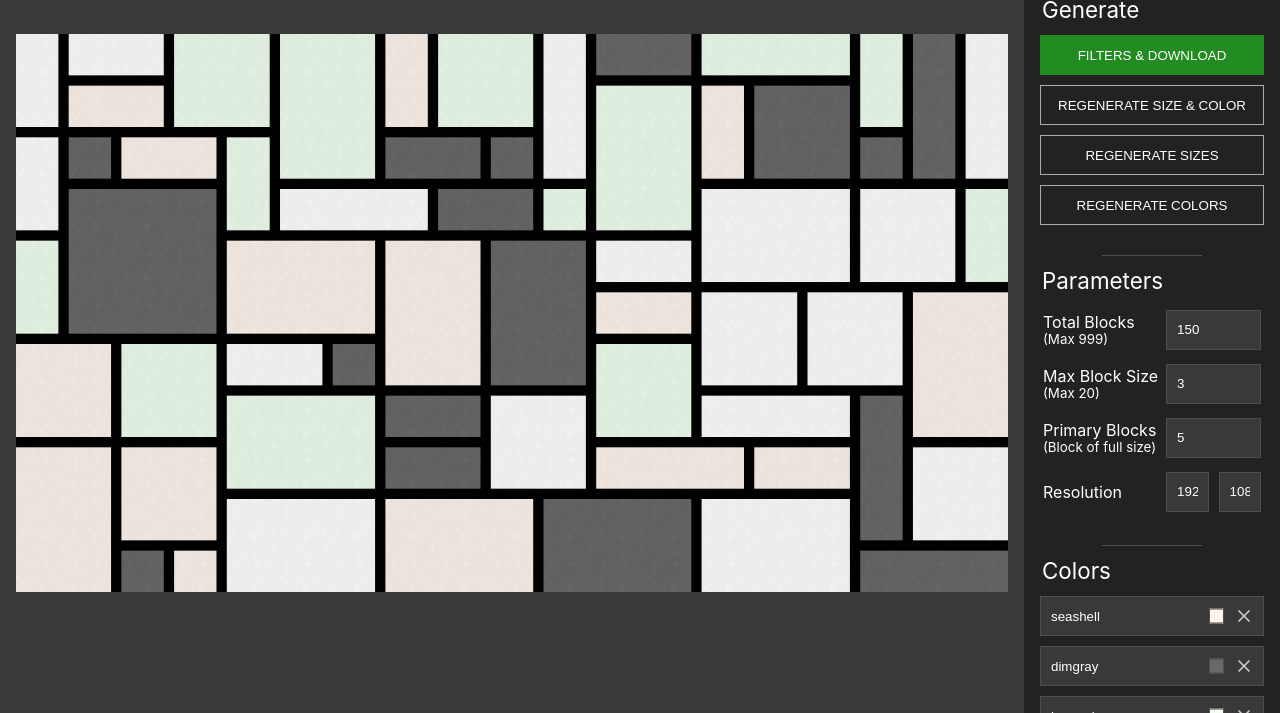
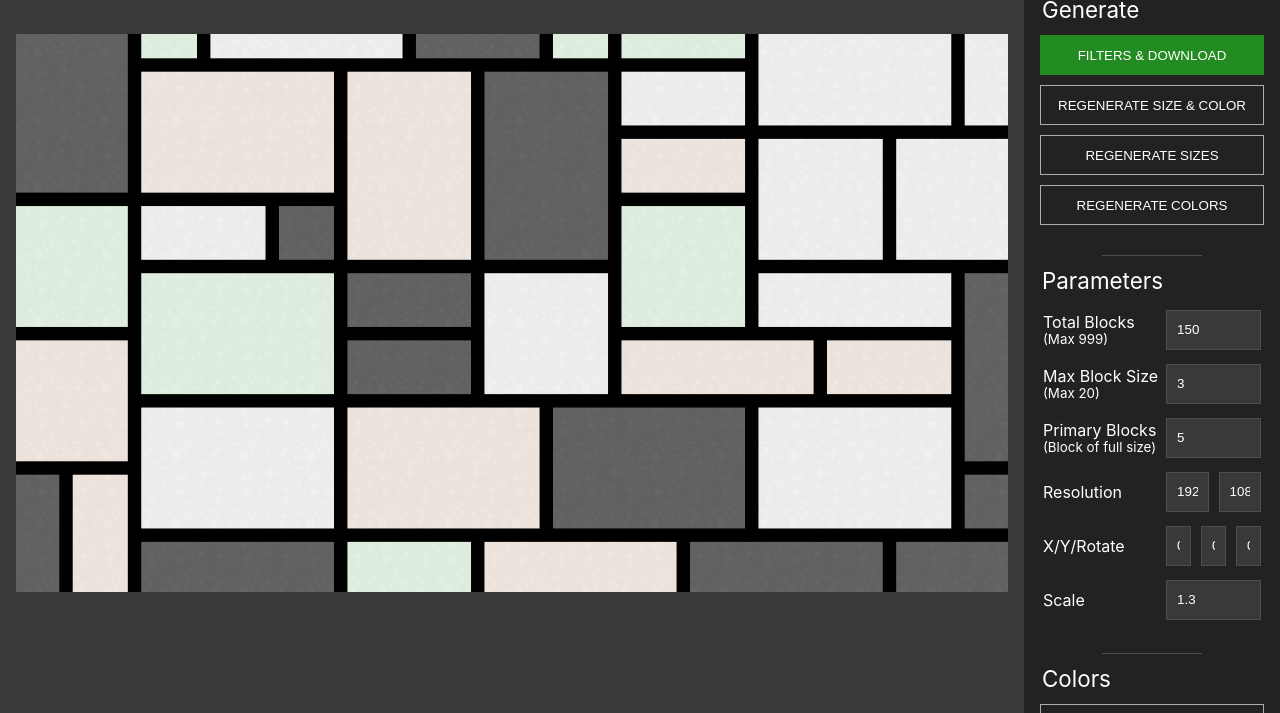
Before and after one commit to mmdevcodes/mondrian, a website built with webpack: page index.html in a window 1280 px wide. Shown: the part 87-800 px from the top of the page. Built offline with nearby package versions, Linux system fonts and the light colour scheme.

Commit message:
Add transforms for x/y/rotate/scale

```diff
--- a/index.html
+++ b/index.html
@@ -64,13 +64,37 @@
                                 </div>
                             </td>
                         </tr>
+                        <tr>
+                            <td>
+                                <div class="field-label">
+                                    <label for="blocks-x">X</label>/<label for="blocks-y">Y</label>/<label for="blocks-rotate">Rotate</label>
+                                </div>
+                            </td>
+                            <td>
+                                <div class="field-group">
+                                    <div class="field">
+                                        <input id="blocks-x" type="number">
+                                    </div>
+                                    <div class="field">
+                                        <input id="blocks-y" type="number">
+                                    </div>
+                                    <div class="field">
+                                        <input id="blocks-rotate" type="number">
+                                    </div>
+                                </div>
+                            </td>
+                        </tr>
+                        <tr>
+                            <td><label for="blocks-scale">Scale</label></td>
+                            <td><input id="blocks-scale" type="number" step="0.01"></td>
+                        </tr>
                     </table>
                 </fieldset>
                 <hr class="divider">
                 <fieldset>
                     <legend class="settings-header">Colors</legend>
+                    <button id="add-color" type="button">Add Color</button>
                     <div id="settings-color"></div>
-                    <button id="add-color" type="button">Add Color</button>
                 </fieldset>
             </form>
             <form class="settings-form" id="filters-settings">
--- a/src/index.js
+++ b/src/index.js
@@ -16,8 +16,12 @@ export const gridSettings = document.getElementById('grid-settings');
 export const inputTotalBlocks = document.getElementById('total-blocks');
 export const inputBlockSize = document.getElementById('block-size');
 export const inputPrimaryBlocks = document.getElementById('primary-blocks');
-export const resolutionWidth = document.getElementById('resolution-width');
-export const resolutionHeight = document.getElementById('resolution-height');
+export const inputResWidth = document.getElementById('resolution-width');
+export const inputResHeight = document.getElementById('resolution-height');
+export const inputBlocksX = document.getElementById('blocks-x');
+export const inputBlocksY = document.getElementById('blocks-y');
+export const inputBlocksRotate = document.getElementById('blocks-rotate');
+export const inputBlocksScale = document.getElementById('blocks-scale');
 export const colorSettings = document.getElementById('settings-color');
 export const generateColors = document.getElementById('generate-colors');
 export const generateSizes = document.getElementById('generate-sizes');
@@ -58,12 +62,16 @@ window.addEventListener('DOMContentLoaded', (e) => {
     inputTotalBlocks.value = blocksArea.totalBlocks;
     inputBlockSize.value = blocksArea.blockSize;
     inputPrimaryBlocks.value = blocksArea.primaryBlocks;
-    resolutionWidth.value = blocksArea.resolution[0];
-    resolutionHeight.value = blocksArea.resolution[1];
+    inputResWidth.value = blocksArea.resolution[0];
+    inputResHeight.value = blocksArea.resolution[1];
+    inputBlocksX.value = blocksArea.x;
+    inputBlocksY.value = blocksArea.y;
+    inputBlocksRotate.value = blocksArea.rotate;
+    inputBlocksScale.value = blocksArea.innerScale;
 });
 
 // Event handler for changing total amount of blocks
-const totalBlocksHandler = (e) => {
+const totalBlocksHandler = e => {
     const target = e.target;
     const max = target.max;
     let value = target.value;
@@ -76,7 +84,7 @@ inputTotalBlocks.addEventListener('change', totalBlocksHandler);
 inputTotalBlocks.addEventListener('keyup', totalBlocksHandler);
 
 // Event handler for changing max block size
-const blockSizeHandler = (e) => {
+const blockSizeHandler = e => {
     const target = e.target;
     const value = target.value;
     const max = target.max;
@@ -90,7 +98,7 @@ inputBlockSize.addEventListener('change', blockSizeHandler);
 inputBlockSize.addEventListener('keyup', blockSizeHandler);
 
 // Event handler for changing primary block amount
-const primaryBlockHandler = (e) => {
+const primaryBlockHandler = e => {
     const target = e.target;
     let value = target.value;
 
@@ -104,24 +112,51 @@ inputPrimaryBlocks.addEventListener('change', primaryBlockHandler);
 inputPrimaryBlocks.addEventListener('keyup', primaryBlockHandler);
 
 // Event handler for changing resolution
-const resolutionHandler = (e) => {
+const resolutionHandler = e => {
     const target = e.target;
     const id = target.id;
     let value = target.value;
 
-    if (target === resolutionWidth) {
+    if (target === inputResWidth) {
         blocksArea.resolution[0] = value;
-    } else if (target === resolutionHeight) {
+    } else if (target === inputResHeight) {
         blocksArea.resolution[1] = value;
     }
 
     blocksArea.areaListener();
 };
 
-resolutionWidth.addEventListener('change', resolutionHandler);
-resolutionHeight.addEventListener('change', resolutionHandler);
-resolutionWidth.addEventListener('keyup', resolutionHandler);
-resolutionHeight.addEventListener('keyup', resolutionHandler);
+inputResWidth.addEventListener('change', resolutionHandler);
+inputResHeight.addEventListener('change', resolutionHandler);
+inputResWidth.addEventListener('keyup', resolutionHandler);
+inputResHeight.addEventListener('keyup', resolutionHandler);
+
+// Event handler for changing max block size
+const blocksTransformHandler = e => {
+    const target = e.target;
+    const value = target.value;
+
+    if (target === inputBlocksX) {
+        blocksArea.x = value;
+    } else if (target === inputBlocksY) {
+        blocksArea.y = value;
+    } else if (target === inputBlocksRotate) {
+        blocksArea.rotate = value;
+    } else if (target === inputBlocksScale) {
+        blocksArea.innerScale = value;
+    }
+
+    blocksArea.transformBlocks();
+};
+
+inputBlocksX.addEventListener('change', blocksTransformHandler);
+inputBlocksY.addEventListener('change', blocksTransformHandler);
+inputBlocksRotate.addEventListener('change', blocksTransformHandler);
+inputBlocksScale.addEventListener('change', blocksTransformHandler);
+inputBlocksX.addEventListener('keyup', blocksTransformHandler);
+inputBlocksY.addEventListener('keyup', blocksTransformHandler);
+inputBlocksRotate.addEventListener('keyup', blocksTransformHandler);
+inputBlocksScale.addEventListener('keyup', blocksTransformHandler);
 
 // Button to randomly generate new colors
 generateColors.addEventListener('click', e => {
@@ -149,6 +184,7 @@ addFilters.addEventListener('click', e => {
         logging: false,
         width: resolution[0],
         height: resolution[1],
+        backgroundColor: '#000',
         onclone: html => {
             const layout = html.querySelector('.blocks-layout');
 
--- a/src/js/area.js
+++ b/src/js/area.js
@@ -11,10 +11,11 @@ export default class Area {
         this.mainStyle;
         this.mainWidth;
         this.mainHeight;
-        this.scale;
-        this.x;
-        this.y;
-        this.rotate;
+        this.outerScale;
+        this.innerScale = 1.3;
+        this.x = 0;
+        this.y = 0;
+        this.rotate = 0;
         this.blockSize = blockSize;
         this.primaryBlocks = primaryBlocks;
         this.resolution = resolution;
@@ -26,6 +27,7 @@ export default class Area {
 
         // Create Mondrian area
         this.setBlocks();
+        this.transformBlocks();
 
         // Wrapped methods
         this.areaListener = debounce(this.setupArea.bind(this), 100);
@@ -48,7 +50,7 @@ export default class Area {
         this.innerEl.style.height = `${this.resolution[1]}px`;
 
         // Scale the layout proportionally to available space
-        this.scale = scaleContent(this.innerEl, this.mainWidth, this.mainHeight, this.resolution[0], this.resolution[1]);
+        this.outerScale = scaleContent(this.innerEl, this.mainWidth, this.mainHeight, this.resolution[0], this.resolution[1]);
         this.outerEl.classList.add('ready');
     }
 
@@ -91,4 +93,12 @@ export default class Area {
 
         return generatedBlocks;
     }
+
+    transformBlocks = () => {
+        this.blocksContainer.style.transform = `
+            translate(${this.x}px, ${this.y}px)
+            rotate(${this.rotate}deg)
+            scale(${this.innerScale})
+        `;
+    }
 }
--- a/src/js/draggable.js
+++ b/src/js/draggable.js
@@ -52,8 +52,8 @@ export default class Draggable {
                 this.currentY = e.clientY - this.containerRect.top;
             }
 
-            this.currentX = this.currentX * (1 / blocksArea.scale) - (this.dragItemRect.width / 2);
-            this.currentY = this.currentY * (1 / blocksArea.scale) - (this.dragItemRect.height / 2);
+            this.currentX = this.currentX * (1 / blocksArea.outerScale) - (this.dragItemRect.width / 2);
+            this.currentY = this.currentY * (1 / blocksArea.outerScale) - (this.dragItemRect.height / 2);
 
             this.xOffset = this.currentX;
             this.yOffset = this.currentY;
--- a/src/styles/settings.scss
+++ b/src/styles/settings.scss
@@ -65,7 +65,8 @@
         }
     }
 
-    label {
+    label,
+    .field-label {
         white-space: nowrap;
     }
 
```
